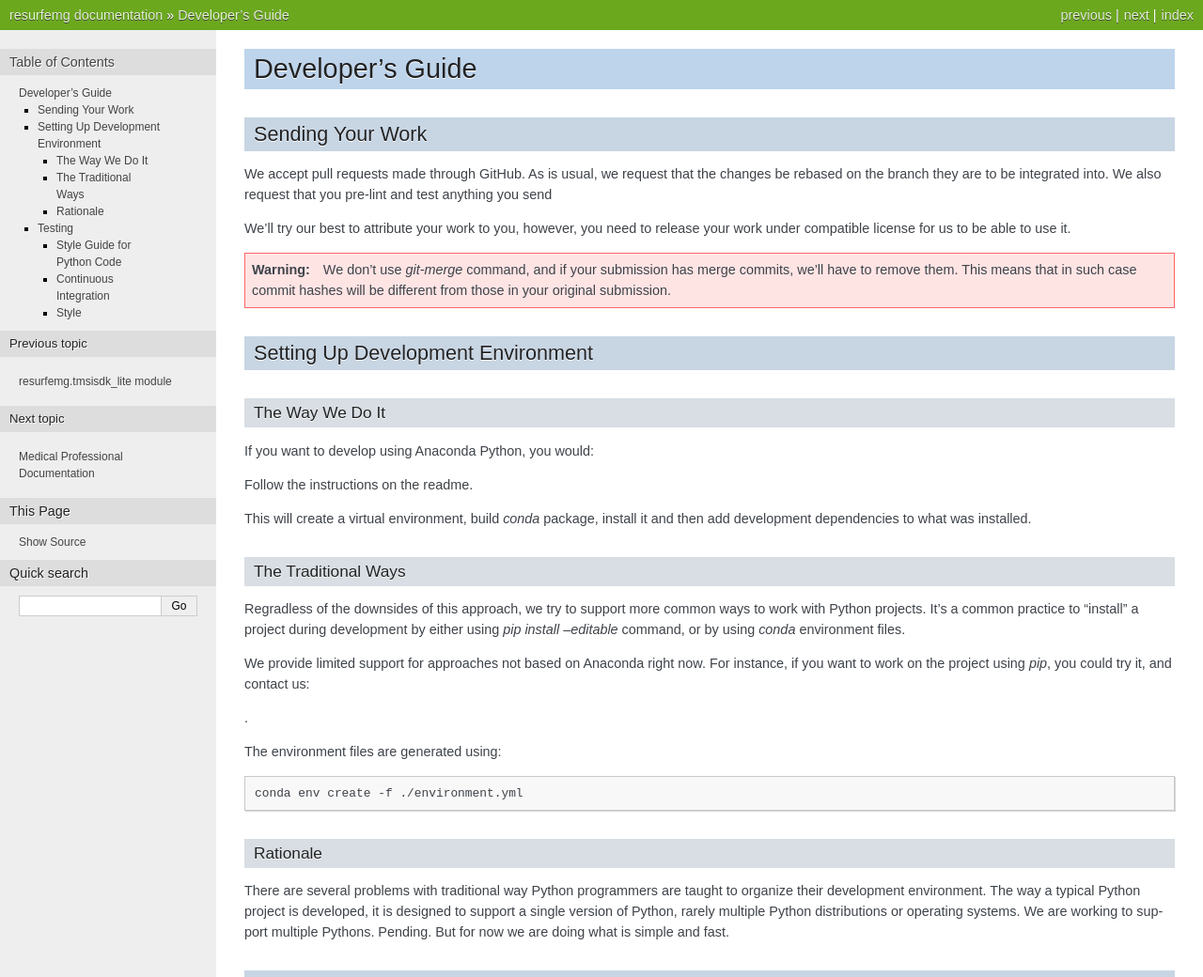
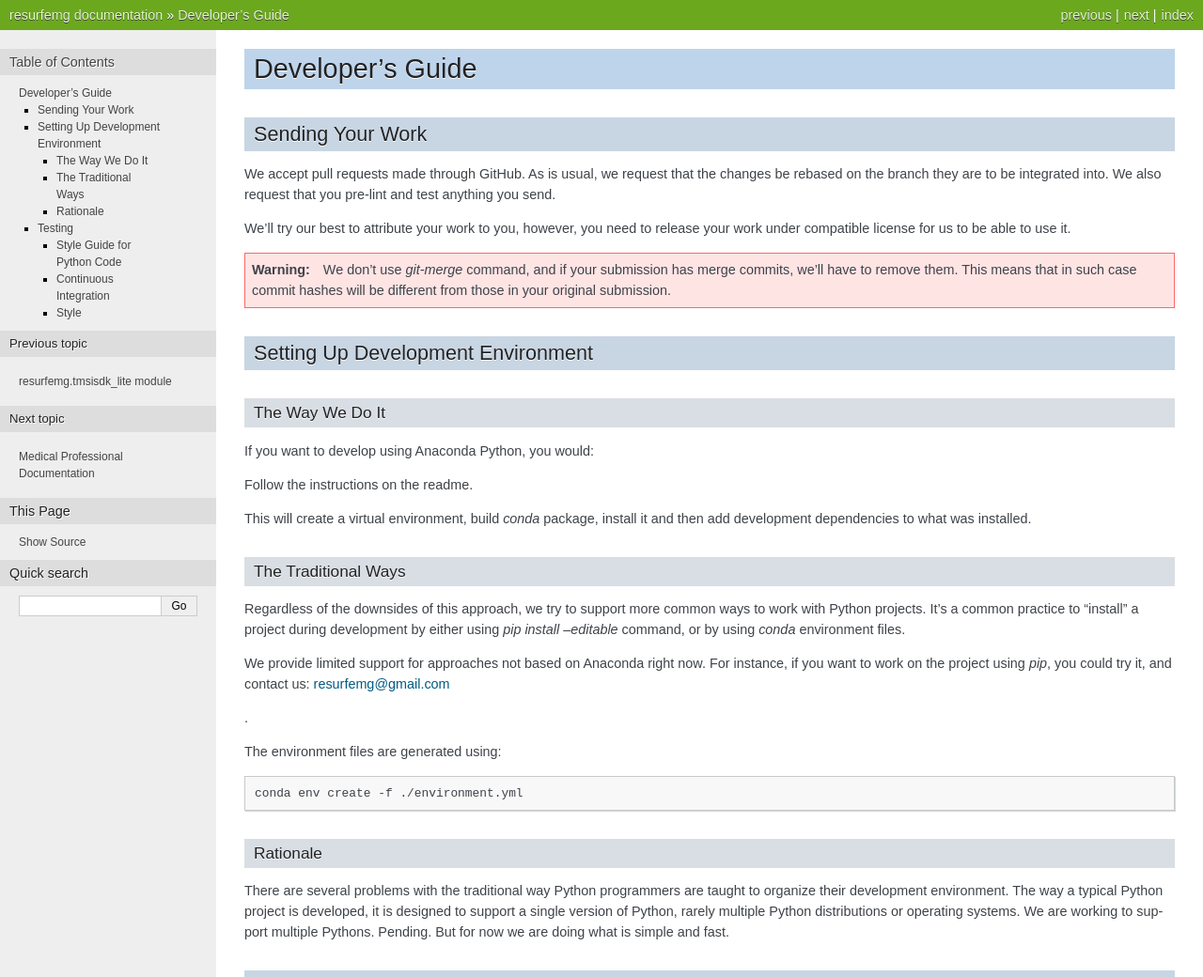
Before and after one commit to ReSurfEMG/ReSurfEMG, a Sphinx documentation site: the page built from docs/developers.rst, in a window 1280 px wide. Shown: the top 1040 px of the page at 94% size. Built offline with Sphinx 7.4.7, drawn with Linux system fonts in a browser that asks for light colours; formulas are drawn with MathJax 3; the version number could not be read and is left out.

Commit message:
spellcheck documentation

```diff
--- a/docs/developers.rst
+++ b/docs/developers.rst
@@ -8,7 +8,7 @@
 We accept pull requests made through GitHub. As is usual,
 we request that the changes be rebased
 on the branch they are to be integrated into.  We also request that
-you pre-lint and test anything you send
+you pre-lint and test anything you send.
 
 We'll try our best to attribute
 your work to you, however, you need to release your work under
@@ -41,14 +41,14 @@
 The Traditional Ways
 ^^^^^^^^^^^^^^^^^^^^
 
-Regradless of the downsides of this approach, we try to support more
+Regardless of the downsides of this approach, we try to support more
 common ways to work with Python projects.  It's a common practice to
 "install" a project during development by either using `pip install
 --editable` command, or by using `conda` environment files.
 
 We provide limited support for approaches not based on Anaconda right
 now.  For instance, if you want to work on the project using `pip`,
-you could try it, and contact us:
+you could try it, and contact us: resurfemg@gmail.com
 
 .
 
@@ -64,7 +64,7 @@
 Rationale
 ^^^^^^^^^
 
-There are several problems with traditional way Python programmers are
+There are several problems with the traditional way Python programmers are
 taught to organize their development environment.  The way a typical
 Python project is developed, it is designed to support a single
 version of Python, rarely multiple Python distributions or operating
--- a/docs/medical-professionals.rst
+++ b/docs/medical-professionals.rst
@@ -31,4 +31,4 @@
 
 Our learning repository (https://github.com/ReSurfEMG/learning) has some videos on our project.
 If you would like to see more specific questions answered in this
-documentation, please write us at  e.mos-oppersma@utwente.nl
+documentation, please write us at resurfemg@gmail.com
```
